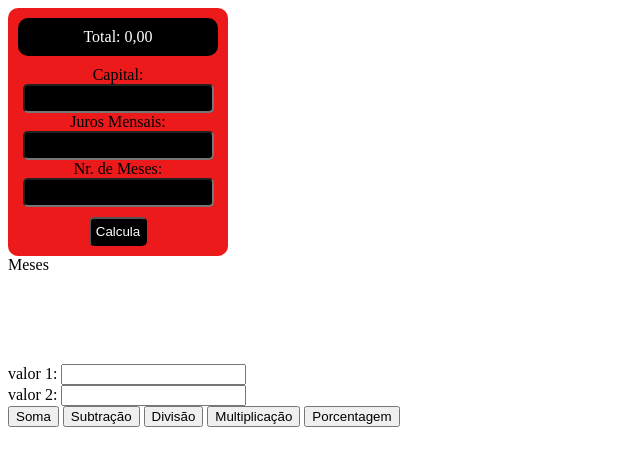
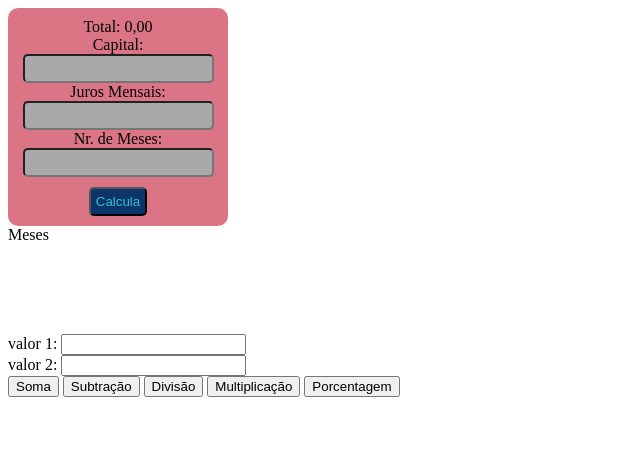
Before and after one commit to dcardim07/primeirod_3t, a plain HTML site: page index.html in a window 1280 px wide. Shown: the whole page, without its empty margins (0-640 px from the left). Drawn offline with Linux system fonts and the light colour scheme.

Commit message:
Update geral.css

```diff
--- a/geral.css
+++ b/geral.css
@@ -1,34 +1,47 @@
 #calculadora {
-    background: rgba(235, 4, 4, 0.911);
+    background: rgb(219, 117, 134);
     width: 200px;
-    padding: 10px ;
+    padding: 10px;
     text-align: center;
     border-radius: 10px;
 }
-#calculadora input {
-    background: black;
-    color: white;
-    padding: 5px;
-    border-radius: 5px;
+#calculadora input{
+background: darkgrey;
+color: darkslateblue;
+padding: 5px;
+border-radius: 5px;
 }
-#sptotal {
-    background: black;
-    color: white;
+#Total {
+    background:rgb(11, 53, 107);
+    color: rgb(58, 191, 201);
     padding: 10px;
     border-radius: 10px;
     margin-bottom: 10px;
 }
 #calculadora button {
-    background: black;
-    color: white;
+    background: rgb(11, 53, 107);
+    color: rgb(58, 191, 201);
     padding: 5px;
     border-radius: 5px;
     margin-top: 10px;
 }
 #calculadora button:hover {
-    background: violet;
-    color: white;
-    border-radius: 5px;
-    margin-top: 10px;
+    background: rgb(58, 191, 201);
+    color: rgb(11, 53, 107);
     cursor: pointer;
 }
+
+h3 {
+    color: rgb(9, 83, 148);
+
+}
+.calcF {
+    display: none;
+}
+#input-calcF {
+    display: none;
+}
+#input-calcF:checked + #calculadora .calcF {
+    display: block;
+}
+Footer
```
